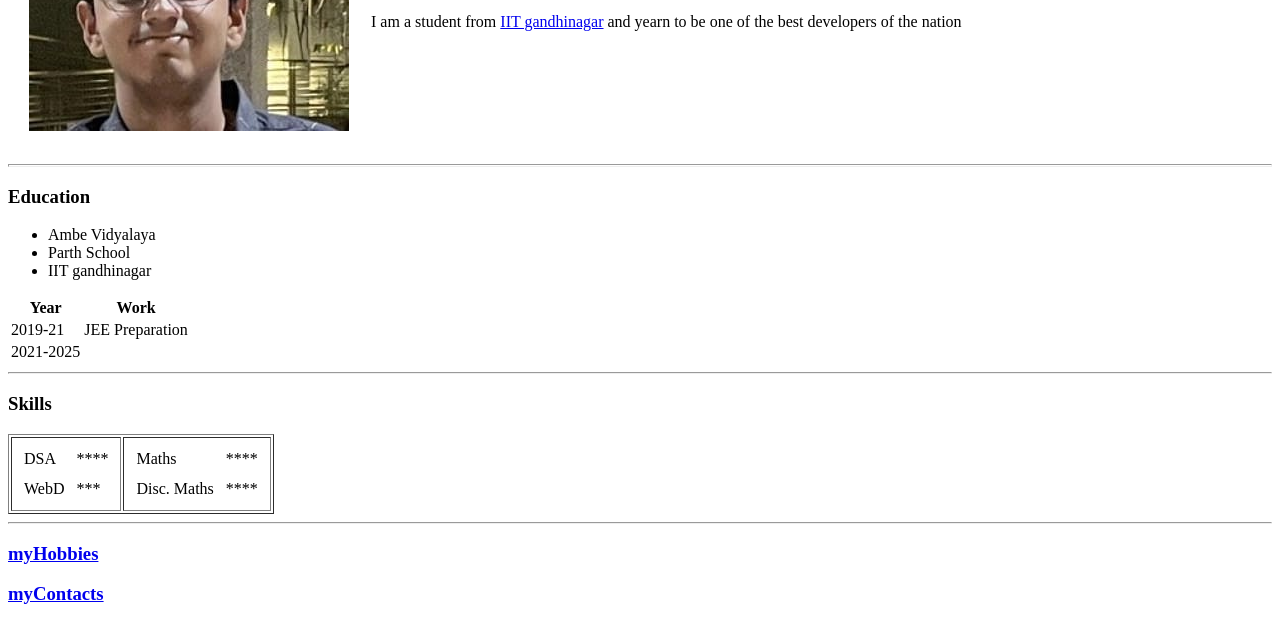
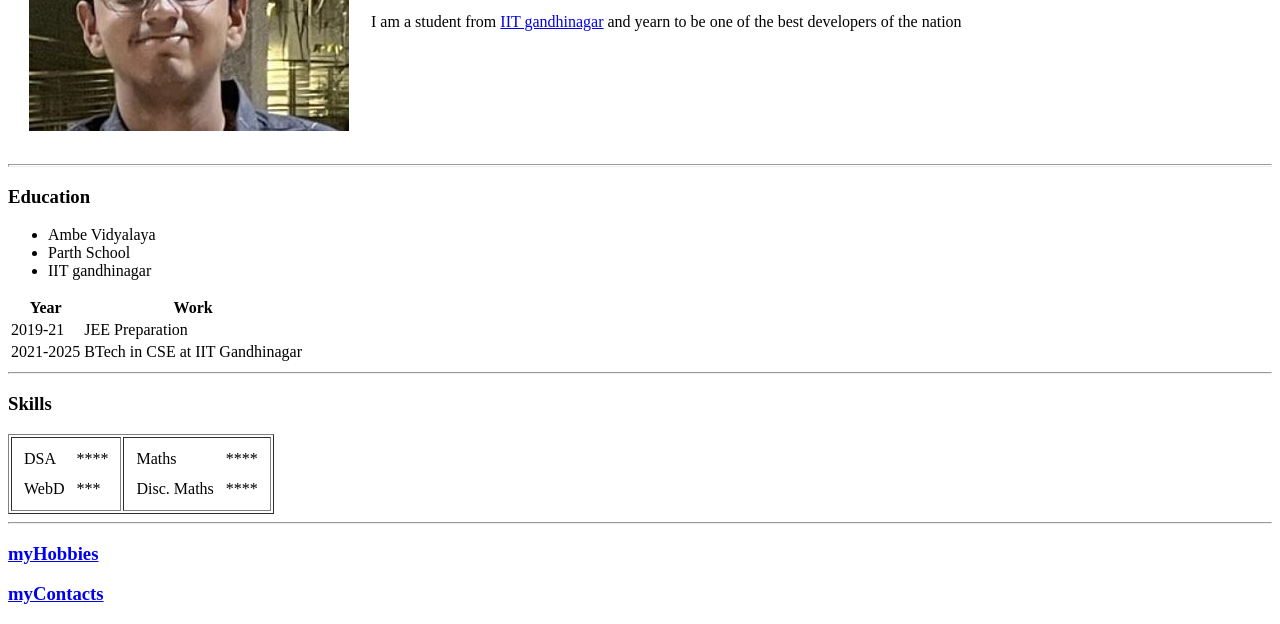
Before and after one commit to Prax69/Prax69.github.io, a plain HTML site: page index.html in a window 1280 px wide. Shown: the part 218-842 px from the top of the page. Drawn offline with Linux system fonts and the light colour scheme.

Commit message:
2021-2025 BTech in IIT

```diff
--- a/index.html
+++ b/index.html
@@ -38,7 +38,10 @@
                 <td>JEE Preparation</td>
             </tr>
 
-            <tr><td>2021-2025</td></tr>
+            <tr>
+                <td>2021-2025</td>
+                <td> BTech in CSE at IIT Gandhinagar</td>
+            </tr>
         </tbody>
 
     </table>
```
